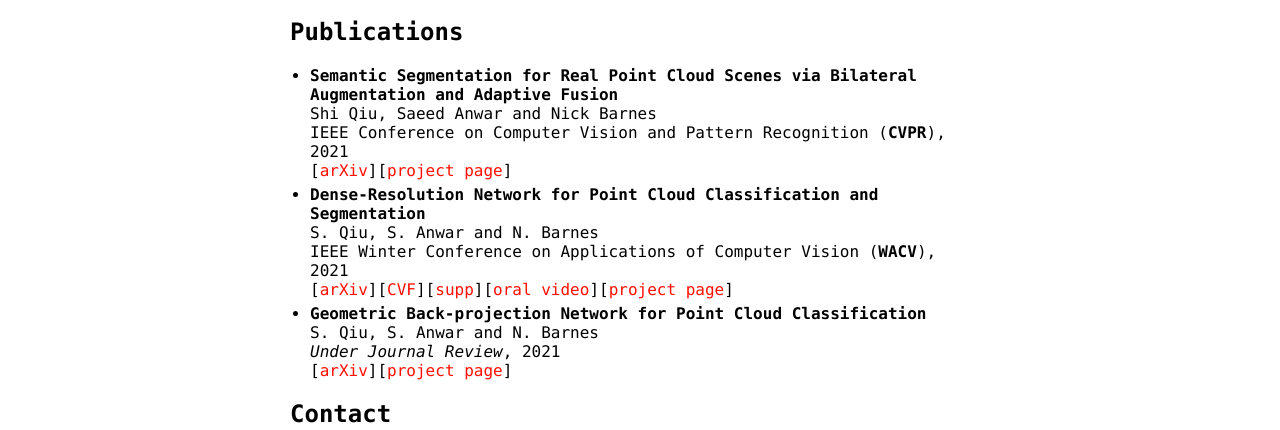
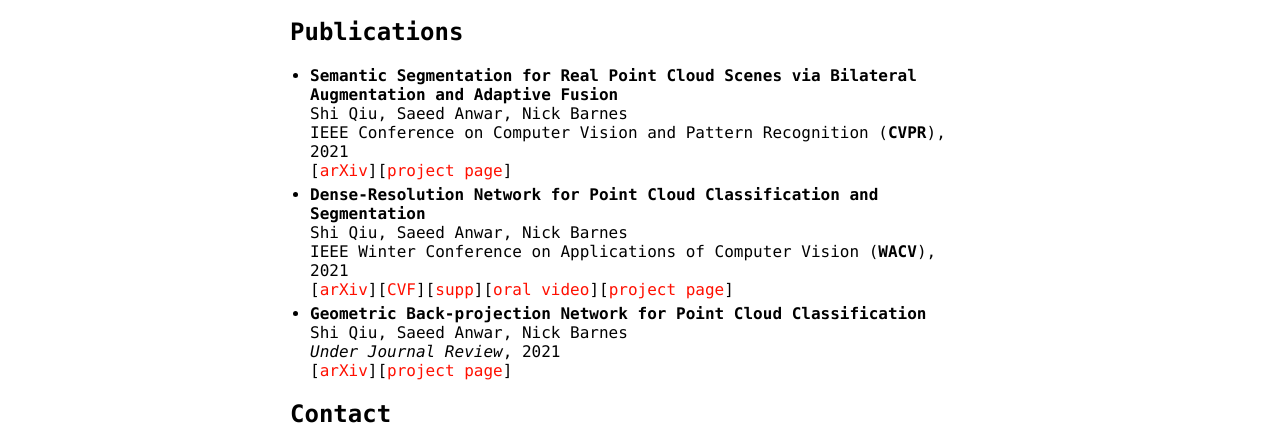
Before and after one commit to ShiQiu0419/ShiQiu0419.github.io, a Jekyll site: the page built from index.md, in a window 1280 px wide. Shown: the part 855-1285 px from the top of the page. Built offline with Jekyll 4.4.1, drawn with Linux system fonts in a browser that asks for light colours; our own code applies the rules of GitHub Pages for plain Markdown files.

Commit message:
Update index.md

```diff
--- a/index.md
+++ b/index.md
@@ -34,15 +34,15 @@
 
 ## Publications
 * **Semantic Segmentation for Real Point Cloud Scenes via Bilateral Augmentation and Adaptive Fusion**
-Shi Qiu, Saeed Anwar and Nick Barnes
+Shi Qiu, Saeed Anwar, Nick Barnes
 IEEE Conference on Computer Vision and Pattern Recognition (**CVPR**), 2021
 [[arXiv](https://arxiv.org/abs/2103.07074)][[project page](https://github.com/ShiQiu0419/BAAF-Net)]
 * **Dense-Resolution Network for Point Cloud Classification and Segmentation**
-S. Qiu, S. Anwar and N. Barnes
+Shi Qiu, Saeed Anwar, Nick Barnes
 IEEE Winter Conference on Applications of Computer Vision (**WACV**), 2021
 [[arXiv](https://arxiv.org/abs/2005.06734)][[CVF](https://openaccess.thecvf.com/content/WACV2021/papers/Qiu_Dense-Resolution_Network_for_Point_Cloud_Classification_and_Segmentation_WACV_2021_paper.pdf)][[supp](https://openaccess.thecvf.com/content/WACV2021/supplemental/Qiu_Dense-Resolution_Network_for_WACV_2021_supplemental.pdf)][[oral video](https://youtu.be/TnbksHzaJzw)][[project page](https://github.com/ShiQiu0419/DRNet)]
 * **Geometric Back-projection Network for Point Cloud Classification**
-S. Qiu, S. Anwar and N. Barnes
+Shi Qiu, Saeed Anwar, Nick Barnes
 *Under Journal Review*, 2021
 [[arXiv](https://arxiv.org/abs/1911.12885)][[project page](https://github.com/ShiQiu0419/GFNet)]
 
```
